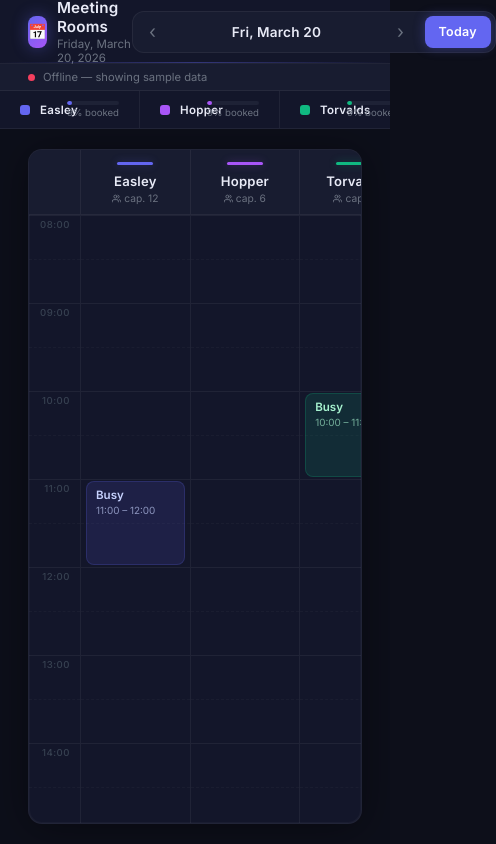
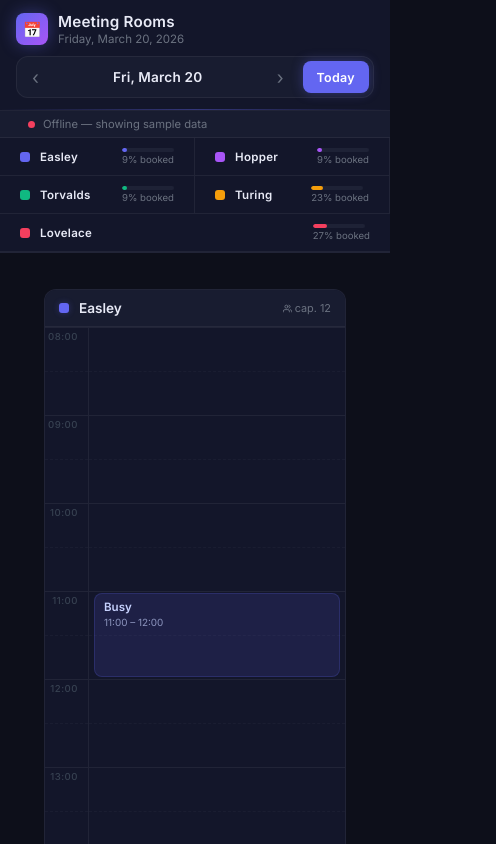
Before and after one commit to SmidigBommen/meeting-rooms-r20, a plain HTML site: page index.html in a window 390 px wide. Both pictures are taken after a click on the button "Previous day". Shown: the whole page, 496 px wide, since content can reach past the window. Drawn offline with Linux system fonts and the light colour scheme; no server answers.

Commit message:
Add responsive mobile layout: rooms stacked vertically below 768px

```diff
--- a/index.html
+++ b/index.html
@@ -54,6 +54,19 @@
       border-bottom: 1px solid var(--border);
       position: relative;
       z-index: 20;
+    }
+
+    @media (max-width: 768px) {
+      header {
+        flex-direction: column;
+        align-items: flex-start;
+        height: auto;
+        padding: 12px 16px;
+        gap: 10px;
+      }
+
+      .day-nav { width: 100%; justify-content: space-between; }
+      .day-label-nav { flex: 1; }
     }
 
     header::after {
@@ -173,6 +186,11 @@
       background: var(--surface);
       border-bottom: 1px solid var(--border);
       overflow-x: auto;
+    }
+
+    @media (max-width: 768px) {
+      .stats-strip { flex-wrap: wrap; overflow-x: visible; }
+      .stat-card { flex: 1 1 45%; border-right: none; border-bottom: 1px solid var(--border); }
     }
 
     .stat-card {
@@ -465,6 +483,56 @@
       0%,100% { opacity: 1; } 50% { opacity: 0.3; }
     }
 
+    /* ── Mobile stacked rooms ────────────────────────────────────── */
+    .mobile-rooms {
+      display: flex;
+      flex-direction: column;
+      gap: 16px;
+      padding: 16px;
+    }
+
+    .mobile-room-section {
+      border-radius: 12px;
+      border: 1px solid var(--border);
+      background: var(--surface);
+      overflow: hidden;
+    }
+
+    .mobile-room-hdr {
+      display: flex;
+      align-items: center;
+      gap: 10px;
+      padding: 10px 14px;
+      background: var(--surface2);
+      border-bottom: 1px solid var(--border);
+    }
+
+    .mobile-room-hdr-accent {
+      width: 10px; height: 10px;
+      border-radius: 3px;
+      flex-shrink: 0;
+    }
+
+    .mobile-room-hdr-name {
+      font-size: 0.85rem;
+      font-weight: 600;
+      color: var(--text);
+      flex: 1;
+    }
+
+    .mobile-room-hdr-cap {
+      font-size: 0.68rem;
+      color: var(--text-dim);
+      display: flex;
+      align-items: center;
+      gap: 3px;
+    }
+
+    .mobile-cal-grid {
+      display: grid;
+      grid-template-columns: 44px 1fr;
+    }
+
     /* ── Animations ──────────────────────────────────────────────── */
     @keyframes fadeUp {
       from { opacity: 0; transform: translateY(5px); }
@@ -645,9 +713,11 @@ function render() {
 
   const outer = document.getElementById('calOuter');
 
+  const mobileEl = document.getElementById('mobileRooms');
+
   if (isWeekend) {
-    // Show weekend message instead of grid
     document.getElementById('calScroll').style.display = 'none';
+    if (mobileEl) mobileEl.style.display = 'none';
     let banner = document.getElementById('weekendBanner');
     if (!banner) {
       banner = el('div', 'weekend-banner');
@@ -660,7 +730,6 @@ function render() {
       <h2>No meetings today</h2>
       <p>${DAY_NAMES_LONG[dow]} is a day off. Enjoy the weekend!</p>`;
   } else {
-    document.getElementById('calScroll').style.display = '';
     const banner = document.getElementById('weekendBanner');
     if (banner) banner.style.display = 'none';
     buildCalendar(dow);
@@ -743,33 +812,8 @@ function renderStats(dow) {
 
 // ── Calendar grid ─────────────────────────────────────────────────────────────
 
-function buildCalendar(dow) {
-  const grid = document.getElementById('calGrid');
-  grid.innerHTML = '';
-  grid.style.gridTemplateColumns = `52px repeat(${ROOMS.length}, 1fr)`;
-
-  // booking lookup for today
-  const todayMap = {};
-  ROOMS.forEach(r => { todayMap[r.id] = []; });
-  BOOKINGS_FOR(dow).forEach(b => { if (todayMap[b.room]) todayMap[b.room].push(b); });
-
-  // ── Room header row ────────────────────────────────────────────────────────
-  grid.appendChild(el('div', 'corner-cell'));
-
-  ROOMS.forEach(room => {
-    const h = el('div', 'room-hdr');
-    h.innerHTML = `
-      <div class="room-hdr-accent" style="background:${room.color};box-shadow:0 0 8px ${room.shadow}"></div>
-      <div class="room-hdr-name">${room.name}</div>
-      <div class="room-hdr-cap">
-        <svg width="9" height="9" viewBox="0 0 24 24" fill="none" stroke="currentColor" stroke-width="2.5" stroke-linecap="round" stroke-linejoin="round"><path d="M17 21v-2a4 4 0 0 0-4-4H5a4 4 0 0 0-4 4v2"/><circle cx="9" cy="7" r="4"/><path d="M23 21v-2a4 4 0 0 0-3-3.87"/><path d="M16 3.13a4 4 0 0 1 0 7.75"/></svg>
-        cap. ${room.capacity}
-      </div>`;
-    grid.appendChild(h);
-  });
-
-  // ── Time column ────────────────────────────────────────────────────────────
-  const timeCol = el('div', 'time-col');
+function buildTimeCol(cls) {
+  const timeCol = el('div', cls);
   for (let s = 0; s < TOTAL_SLOTS; s++) {
     const hour = START_HOUR + Math.floor(s / 2);
     const isHalf = s % 2 === 1;
@@ -781,29 +825,27 @@ function buildCalendar(dow) {
     }
     timeCol.appendChild(slot);
   }
-  grid.appendChild(timeCol);
+  return timeCol;
+}
 
-  // ── Room columns ────────────────────────────────────────────────────────────
-  ROOMS.forEach(room => {
+function buildRoomCol(room, bookings) {
   const col = el('div', 'room-col');
 
-    // Slot grid lines
   for (let s = 0; s < TOTAL_SLOTS; s++) {
     col.appendChild(el('div', `slot-line ${s % 2 === 0 ? 'full' : 'half'}`));
   }
 
-    // Bookings
-    todayMap[room.id].forEach((b, i) => {
+  bookings.forEach((b, i) => {
     const top    = timePx(b.start);
     const height = timePx(b.end) - top;
 
     const block = el('div', 'booking', {
-        top:          `${top + 2}px`,
-        height:       `${Math.max(height - 4, 22)}px`,
-        background:   room.bgColor,
-        border:       `1px solid ${room.color}35`,
-        boxShadow:    `0 2px 10px ${room.shadow}30`,
-        color:        room.textColor,
+      top:            `${top + 2}px`,
+      height:         `${Math.max(height - 4, 22)}px`,
+      background:     room.bgColor,
+      border:         `1px solid ${room.color}35`,
+      boxShadow:      `0 2px 10px ${room.shadow}30`,
+      color:          room.textColor,
       animationDelay: `${i * 35}ms`,
     });
 
@@ -818,19 +860,89 @@ function buildCalendar(dow) {
     col.appendChild(block);
   });
 
-    // Now line (always shown on visible day)
   const now = new Date();
   const nowFrac = (now.getHours() - START_HOUR) + now.getMinutes() / 60;
   if (dayOffset === 0 && nowFrac >= 0 && nowFrac <= END_HOUR - START_HOUR) {
-      const line = el('div', 'now-line', { top: `${nowFrac * SLOT_PX * 2}px` });
-      col.appendChild(line);
+    col.appendChild(el('div', 'now-line', { top: `${nowFrac * SLOT_PX * 2}px` }));
   }
 
-    grid.appendChild(col);
+  return col;
+}
+
+function buildCalendar(dow) {
+  const isMobile = window.innerWidth <= 768;
+  const todayMap = {};
+  ROOMS.forEach(r => { todayMap[r.id] = []; });
+  BOOKINGS_FOR(dow).forEach(b => { if (todayMap[b.room]) todayMap[b.room].push(b); });
+
+  if (isMobile) {
+    buildMobileCalendar(dow, todayMap);
+  } else {
+    buildDesktopCalendar(dow, todayMap);
+  }
+}
+
+function buildDesktopCalendar(dow, todayMap) {
+  const scroll = document.getElementById('calScroll');
+  scroll.style.display = '';
+  const grid = document.getElementById('calGrid');
+  grid.innerHTML = '';
+  grid.style.gridTemplateColumns = `52px repeat(${ROOMS.length}, 1fr)`;
+
+  // Corner + room headers
+  grid.appendChild(el('div', 'corner-cell'));
+  ROOMS.forEach(room => {
+    const h = el('div', 'room-hdr');
+    h.innerHTML = `
+      <div class="room-hdr-accent" style="background:${room.color};box-shadow:0 0 8px ${room.shadow}"></div>
+      <div class="room-hdr-name">${room.name}</div>
+      <div class="room-hdr-cap">
+        <svg width="9" height="9" viewBox="0 0 24 24" fill="none" stroke="currentColor" stroke-width="2.5" stroke-linecap="round" stroke-linejoin="round"><path d="M17 21v-2a4 4 0 0 0-4-4H5a4 4 0 0 0-4 4v2"/><circle cx="9" cy="7" r="4"/><path d="M23 21v-2a4 4 0 0 0-3-3.87"/><path d="M16 3.13a4 4 0 0 1 0 7.75"/></svg>
+        cap. ${room.capacity}
+      </div>`;
+    grid.appendChild(h);
   });
 
-  // Scroll to put current time (or 8am) near the top
+  grid.appendChild(buildTimeCol('time-col'));
+  ROOMS.forEach(room => grid.appendChild(buildRoomCol(room, todayMap[room.id])));
+
   scrollToNow();
+}
+
+function buildMobileCalendar(dow, todayMap) {
+  // Hide the desktop scroll wrapper, render stacked rooms instead
+  const scroll = document.getElementById('calScroll');
+  scroll.style.display = 'none';
+
+  const outer = document.getElementById('calOuter');
+  let mobileEl = document.getElementById('mobileRooms');
+  if (!mobileEl) {
+    mobileEl = el('div', 'mobile-rooms');
+    mobileEl.id = 'mobileRooms';
+    outer.appendChild(mobileEl);
+  }
+  mobileEl.innerHTML = '';
+  mobileEl.style.display = 'flex';
+
+  const capIcon = `<svg width="9" height="9" viewBox="0 0 24 24" fill="none" stroke="currentColor" stroke-width="2.5" stroke-linecap="round" stroke-linejoin="round"><path d="M17 21v-2a4 4 0 0 0-4-4H5a4 4 0 0 0-4 4v2"/><circle cx="9" cy="7" r="4"/><path d="M23 21v-2a4 4 0 0 0-3-3.87"/><path d="M16 3.13a4 4 0 0 1 0 7.75"/></svg>`;
+
+  ROOMS.forEach(room => {
+    const section = el('div', 'mobile-room-section');
+
+    const hdr = el('div', 'mobile-room-hdr');
+    hdr.innerHTML = `
+      <div class="mobile-room-hdr-accent" style="background:${room.color};box-shadow:0 0 6px ${room.shadow}"></div>
+      <div class="mobile-room-hdr-name">${room.name}</div>
+      <div class="mobile-room-hdr-cap">${capIcon} cap. ${room.capacity}</div>`;
+    section.appendChild(hdr);
+
+    const miniGrid = el('div', 'mobile-cal-grid');
+    miniGrid.appendChild(buildTimeCol('time-col'));
+    miniGrid.appendChild(buildRoomCol(room, todayMap[room.id]));
+    section.appendChild(miniGrid);
+
+    mobileEl.appendChild(section);
+  });
 }
 
 function scrollToNow() {
@@ -911,6 +1023,7 @@ async function refresh() {
 
 init();
 setInterval(refresh, 60_000);
+window.addEventListener('resize', () => render());
 </script>
 </body>
 </html>
```
Lines whose indentation alone changed are shown as unchanged.
